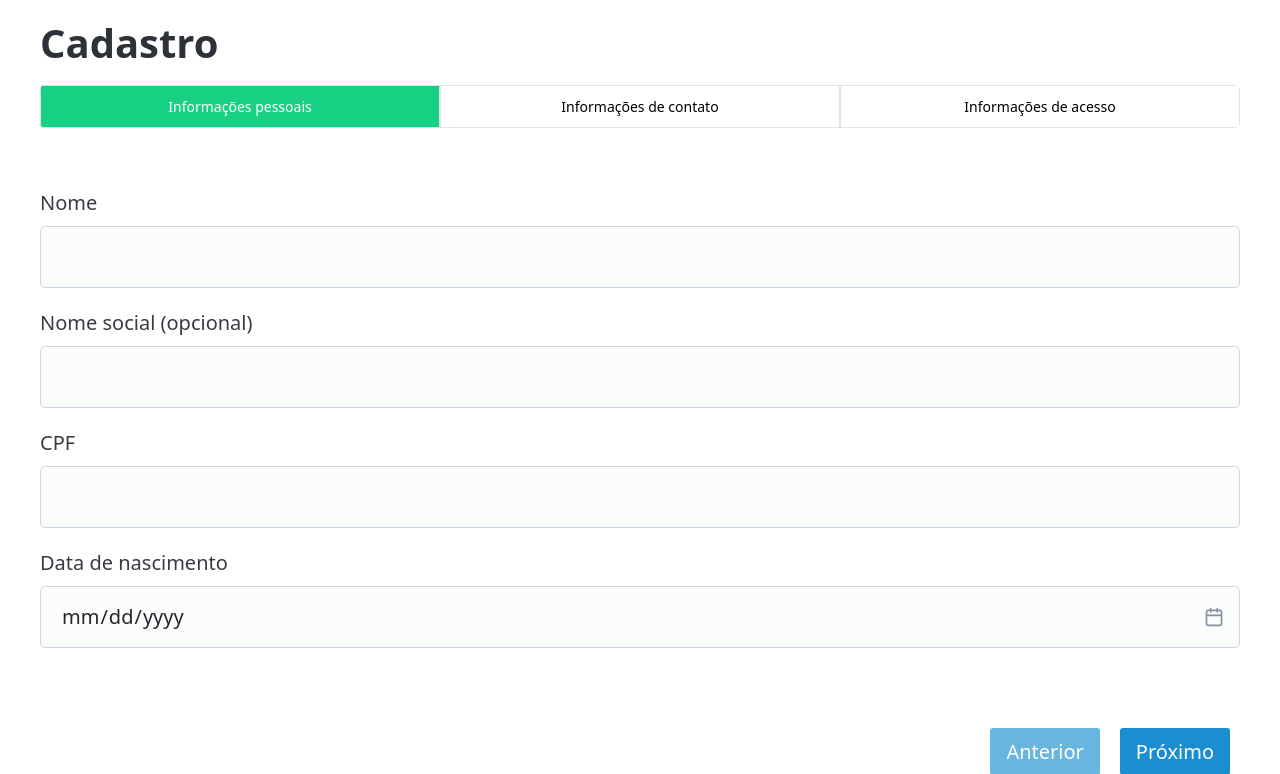
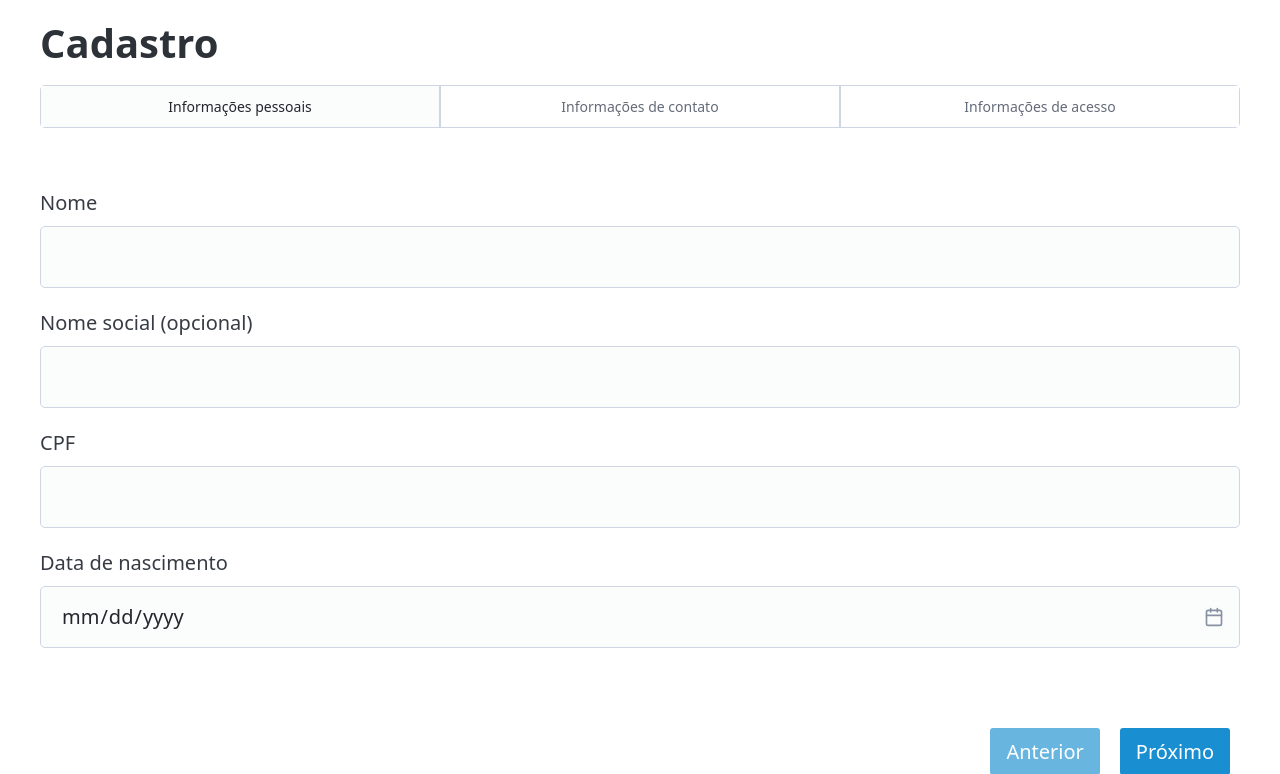
Before and after one commit to diogor/letvagas, a Python web app: template templates/views/register.html in a window 1280 px wide. Shown: the top 774 px of the page. Run offline with Jinja, Linux system fonts and the light colour scheme; the template is opened without the code that fills it, so the values that code supplies are empty.

Commit message:
form wizard styling

```diff
--- a/static/css/base.css
+++ b/static/css/base.css
@@ -1,3 +1,12 @@
 section {
   margin-bottom: 20px;
 }
+.wizard .wizard-nav.progress .wizard-step.active ~ .wizard-step {
+  background-color: var(--pico-background-color);
+  color: var(--pico-form-element-placeholder-color);
+}
+.wizard .wizard-nav.progress .wizard-step {
+  border: 1px solid var(--pico-form-element-border-color);
+  color: var(--pico-form-element-color);
+  background-color: var(--pico-form-element-background-color);
+}
--- a/templates/views/register.html
+++ b/templates/views/register.html
@@ -23,7 +23,7 @@
             let $wz_doc = document.querySelector(wz_class)
 
             $wz_doc.addEventListener("wz.form.submit", function (e) {
-	            alert("Form Submit");
+                document.getElementById("myForm").submit();
             });
         });
     </script>
@@ -39,7 +39,7 @@
             {% endif %}
         </section>
         <section>
-            <form method="post" class="wizard" action="/register">
+            <form method="post" class="wizard" action="/register" id="myForm">
                 <aside class="wizard-content container">
                     <div class="wizard-step" data-title="Informações pessoais">
                         <label for="name">Nome</label>
```
